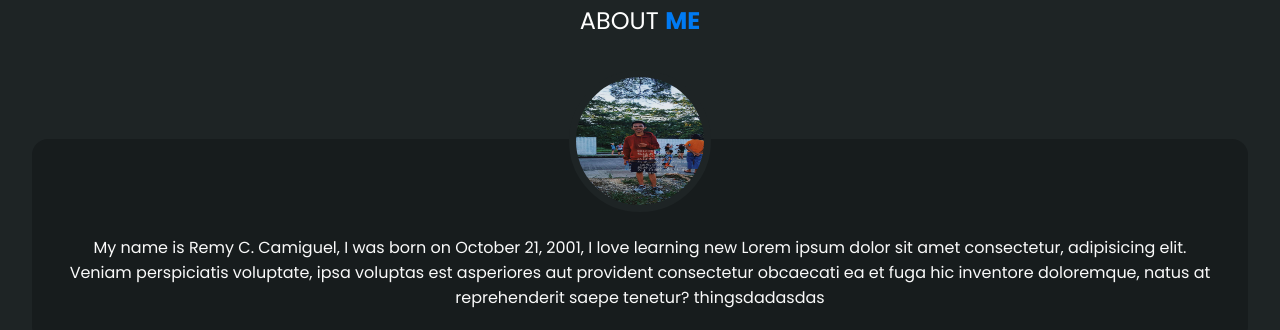
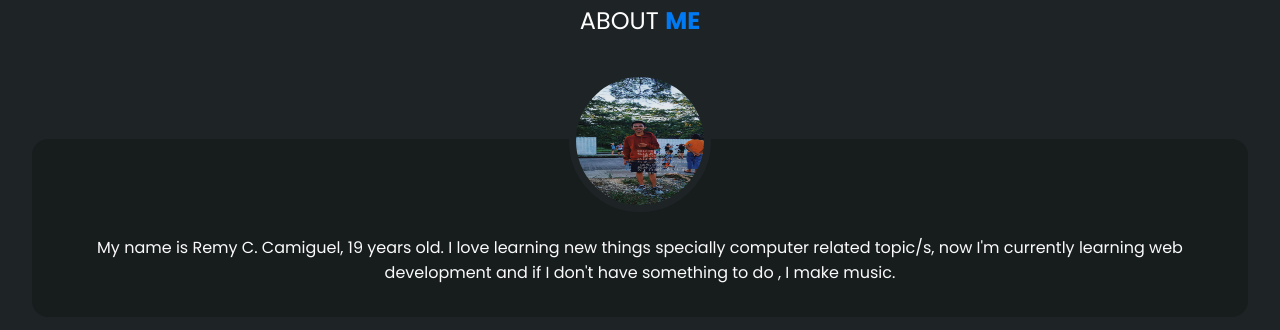
Before and after one commit to rmdyrems/rmdyrems.github.io, a plain HTML site: page index.html in a window 1280 px wide. Shown: the part 854-1184 px from the top of the page. Drawn offline with Linux system fonts and the light colour scheme; grey boxes are pictures that could not be loaded.

Commit message:
Update index.html

```diff
--- a/index.html
+++ b/index.html
@@ -55,8 +55,8 @@
         <img class="" src="images/me1.jpg" alt="Me standing">
         <div class="about-text">
           <p>
-            My name is Remy C. Camiguel, I was born on October 21, 2001, I love learning new Lorem ipsum dolor sit amet consectetur, adipisicing elit. Veniam perspiciatis voluptate, ipsa voluptas est asperiores aut provident consectetur obcaecati ea et fuga hic inventore doloremque, natus at reprehenderit saepe tenetur? thingsdadasdas
-          </p>
+            My name is Remy C. Camiguel, 19 years old. I love learning new things specially computer related topic/s, now I'm currently learning web development and if I don't have something to do
+              , I make music.  </p>
 
         </div>
     </div>
```
